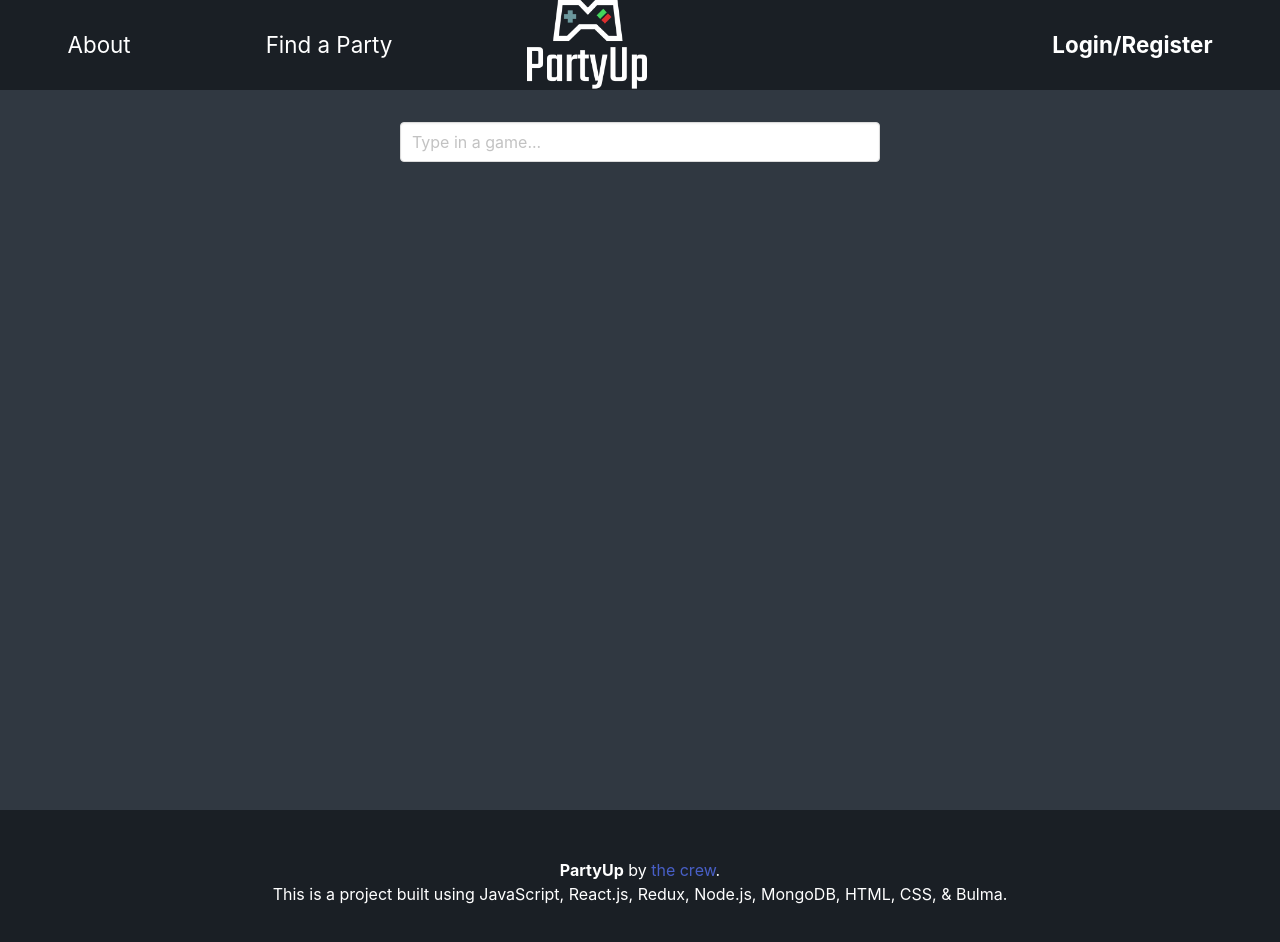
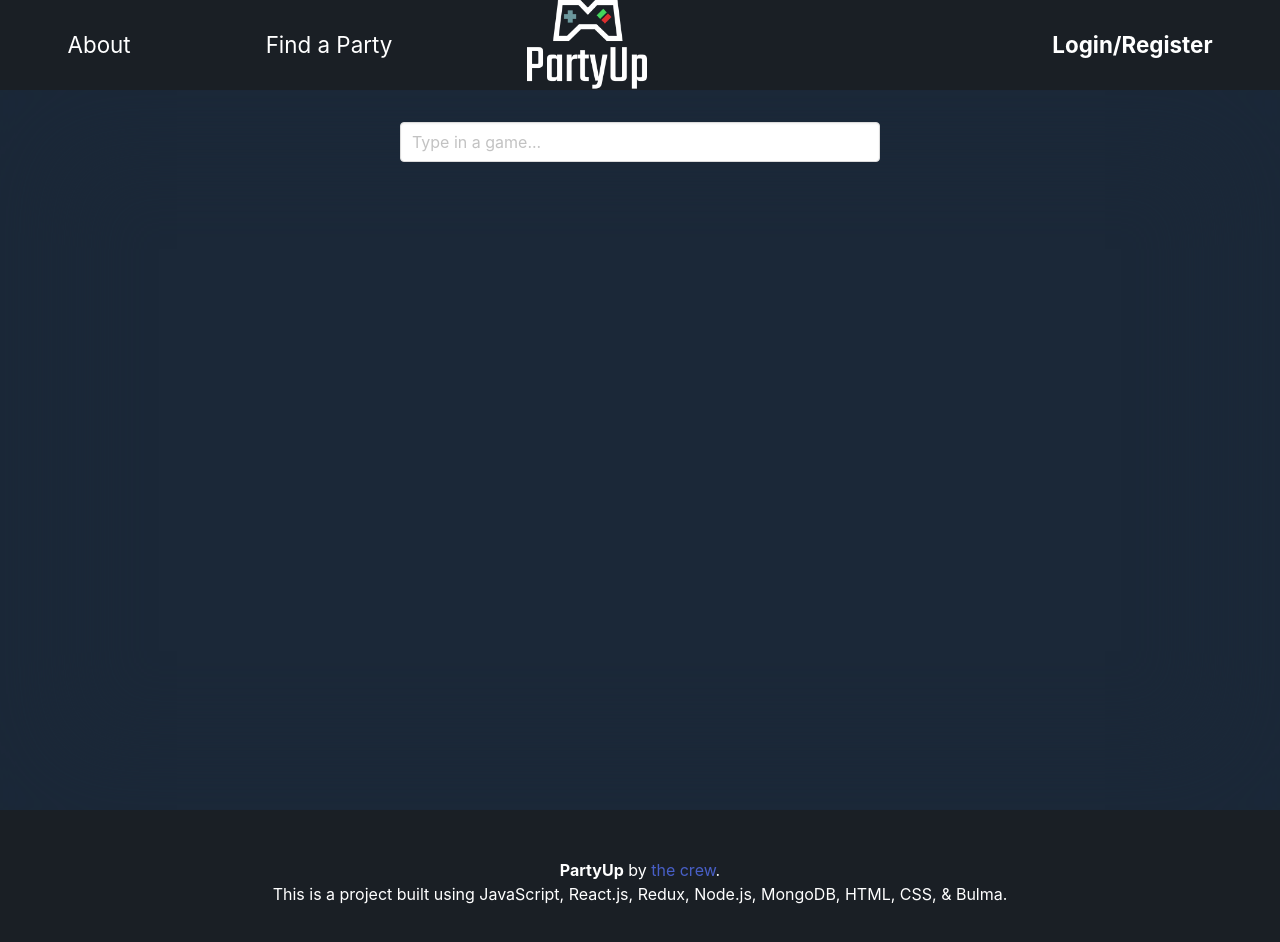
Before and after one commit to wezrine/PartyUp, a React (Create React App) app in the folder client/: page /games in a window 1280 px wide. Shown: the top 942 px of the page. Built offline with nearby package versions, Linux system fonts and the light colour scheme.

Commit message:
applied filters to the background image

```diff
--- a/client/src/App.css
+++ b/client/src/App.css
@@ -1,9 +1,9 @@
 body {
-  background: #303841;
+  background: #1B2838;
 }
 
 .page-content {
-  background: #303841 !important;
+  background: #1B2838 !important;
 }
 
 .page-container {
@@ -13,6 +13,14 @@ body {
   background-size: cover;
   position: relative;
   width: 100%;
+  /* filter: blur(8px);
+  -webkit-filter: blur(8px); */
+  box-shadow: inset 0 0 5em 4em #1B2838;
+}
+
+
+.find-party-content {
+  z-index: 2;
 }
 
 /* Colors */
--- a/client/src/components/GamesPage.js
+++ b/client/src/components/GamesPage.js
@@ -1,4 +1,4 @@
-import React, { useState } from 'react'
+import React, { Fragment, useState } from 'react'
 import GamesList from './GamesList'
 import Search from './Search';
 
@@ -21,14 +21,19 @@ function GamesPage() {
     // console.log(gameBackground)
 
     return (
-        <div className="page-container" style={{backgroundImage: `url(${backgroundURL})`}}>
+        <Fragment>
+            <div className="page-container" style={{ backgroundImage: `linear-gradient(to bottom, rgba(27,40,56) 0%,rgba(27,40,56,0.7) 100%), url(${backgroundURL})`, }}>
+
+                <div className="find-party-content">
                     <div className="is-flex is-justify-content-center searchbar-container">
                         <div className="is-flex searchbar">
                             <Search gameClicked={getParties} />
                         </div>
                     </div>
-            <GamesList parties = {parties}/>
+                    <GamesList parties={parties} />
                 </div>
+            </div>
+        </Fragment>
     )
 }
 
--- a/client/src/components/Search.js
+++ b/client/src/components/Search.js
@@ -10,7 +10,7 @@ function Search(props) {
     async function getRawgApi(gameName) {
         if (gameName !== '') {
             try {
-                const response = await fetch(`https://api.rawg.io/api/games?key=00b7a7b22bfb4713982e46a6c4c79bf3&search=${gameName.toLowerCase()}&tags=multiplayer`);
+                const response = await fetch(`https://api.rawg.io/api/games?key=00b7a7b22bfb4713982e46a6c4c79bf3&tags=multiplayer&search=${gameName.toLowerCase()}`);
                 const json = await response.json();
                 setData(json);
                 setDataIsReady(true);
```
Lines whose indentation alone changed are shown as unchanged.
